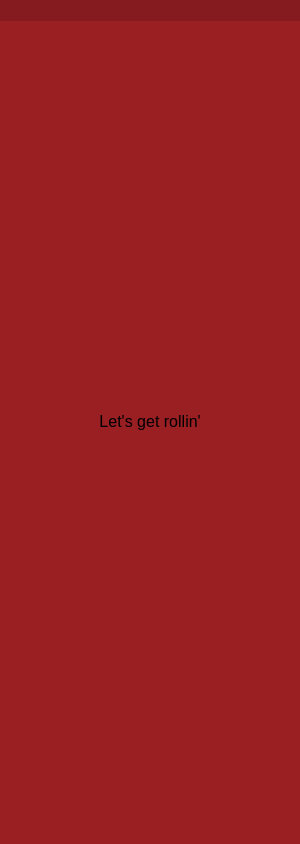
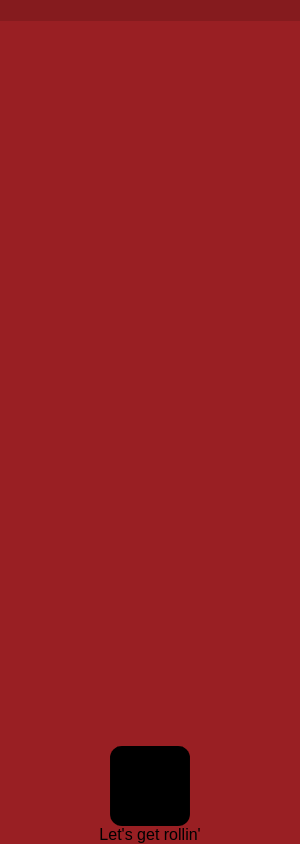
Before and after one commit to danjfreit/roll, an Electron app: page src/index.html in a window 300 px wide. Drawn offline with Linux system fonts and the light colour scheme.

Commit message:
Small changes Placed .title-bar before .container Added d6.svg to index.html Made window non-resizable

```diff
--- a/src/index.html
+++ b/src/index.html
@@ -7,8 +7,9 @@
 </head>
 <script> require('./renderer.js') </script>
 <body>
-    <div class="titlebar"></div>
+    <div class="title-bar"></div>
     <div class="container">
+        <img src="img/d6.svg" alt="A die 6" class="roll-icon">
         <div>Let's get rollin'</div>
     </div>
 </body>
--- a/src/main.js
+++ b/src/main.js
@@ -6,6 +6,7 @@ function createWindow () {
     titleBarStyle: 'hidden',
     width: 200,
     height: 300,
+    resizable: false,
     backgroundColor: '#991f23'
   });
 
--- a/src/style.css
+++ b/src/style.css
@@ -8,16 +8,7 @@ body {
     background-color: #991f23;
 }
 
-.container {
-    width: 100%;
-    height: 100vh;
-
-    display: flex;
-    align-items: center;
-    justify-content: center;
-}
-
-.titlebar {
+.title-bar {
     position: absolute;
 
     width: 100%;
@@ -26,3 +17,17 @@ body {
 
     -webkit-app-region: drag;
 }
+
+.container {
+    width: 100%;
+    height: 100vh;
+
+    display: flex;
+    align-items: center;
+    justify-content: flex-end;
+    flex-direction: column;
+}
+
+.roll-icon {
+    height: 5em;
+}
```
